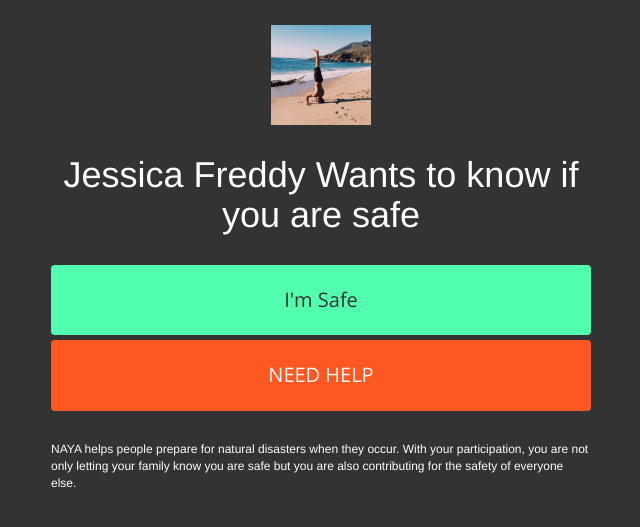
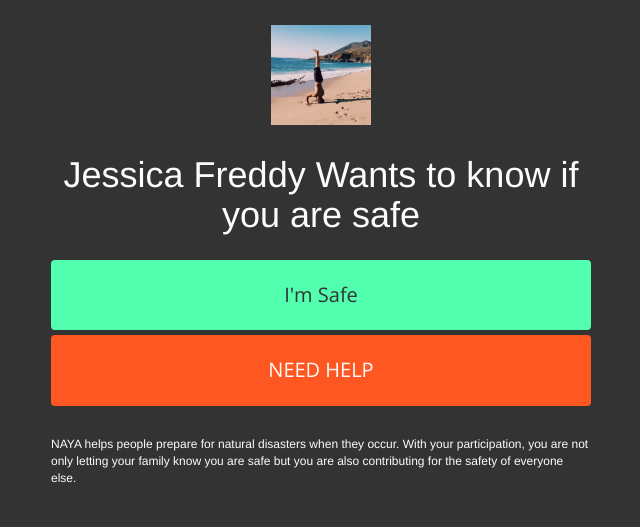
Before and after one commit to faaarmer/govhack15, a PHP site: page /m/index.html in a window 1280 px wide. Shown: the part 52-579 px from the top of the page, without its empty margins (319-959 px from the left). Run offline with PHP 8.4, Linux system fonts and the light colour scheme; some libraries are stand-ins or nearby versions.

Commit message:
Are you ok page style fixes

```diff
--- a/assets/stylesheets/_mobile.scss
+++ b/assets/stylesheets/_mobile.scss
@@ -28,7 +28,7 @@ h1.main-header {
   text-align: center;
 	color: #fcfcfc;
   font-weight: 300;
-  margin-bottom: 30px;
+  margin-bottom: 25px;
 }
 
 .ok_button, .help_button {
@@ -54,7 +54,7 @@ h1.main-header {
 }
 
 .help_button:hover {
-  color: #fcfcfc !important;
+  color: #333 !important;
 }
 
 p.about_naya {
--- a/assets/stylesheets/style.css
+++ b/assets/stylesheets/style.css
@@ -252,7 +252,7 @@ h1.main-header {
   text-align: center;
   color: #fcfcfc;
   font-weight: 300;
-  margin-bottom: 30px; }
+  margin-bottom: 25px; }
 
 .ok_button, .help_button {
   -webkit-border-radius: 3;
@@ -273,7 +273,7 @@ h1.main-header {
   margin-bottom: 30px !important; }
 
 .help_button:hover {
-  color: #fcfcfc !important; }
+  color: #333 !important; }
 
 p.about_naya {
   font-size: 12px;
--- a/m/index.html
+++ b/m/index.html
@@ -17,19 +17,19 @@
     <link rel="stylesheet" href="https://maxcdn.bootstrapcdn.com/bootstrap/3.3.5/js/bootstrap.min.js">
 
        <!-- Favicon -->
-    <link rel="apple-touch-icon" sizes="57x57" href="assets/favicon/apple-touch-icon-57x57.png">
-    <link rel="apple-touch-icon" sizes="60x60" href="assets/favicon/apple-touch-icon-60x60.png">
-    <link rel="apple-touch-icon" sizes="72x72" href="assets/favicon/apple-touch-icon-72x72.png">
-    <link rel="apple-touch-icon" sizes="76x76" href="assets/favicon/apple-touch-icon-76x76.png">
-    <link rel="apple-touch-icon" sizes="114x114" href="assets/favicon/apple-touch-icon-114x114.png">
-    <link rel="apple-touch-icon" sizes="120x120" href="assets/favicon/apple-touch-icon-120x120.png">
-    <link rel="apple-touch-icon" sizes="144x144" href="assets/favicon/apple-touch-icon-144x144.png">
-    <link rel="apple-touch-icon" sizes="152x152" href="assets/favicon/apple-touch-icon-152x152.png">
-    <link rel="apple-touch-icon" sizes="180x180" href="assets/favicon/apple-touch-icon-180x180.png">
-    <link rel="icon" type="image/png" href="assets/favicon/favicon-32x32.png" sizes="32x32">
-    <link rel="icon" type="image/png" href="assets/favicon/android-chrome-192x192.png" sizes="192x192">
-    <link rel="icon" type="image/png" href="assets/favicon/favicon-96x96.png" sizes="96x96">
-    <link rel="icon" type="image/png" href="assets/favicon/favicon-16x16.png" sizes="16x16">
+    <link rel="apple-touch-icon" sizes="57x57" href="../assets/favicon/apple-touch-icon-57x57.png">
+    <link rel="apple-touch-icon" sizes="60x60" href="../assets/favicon/apple-touch-icon-60x60.png">
+    <link rel="apple-touch-icon" sizes="72x72" href="../assets/favicon/apple-touch-icon-72x72.png">
+    <link rel="apple-touch-icon" sizes="76x76" href="../assets/favicon/apple-touch-icon-76x76.png">
+    <link rel="apple-touch-icon" sizes="114x114" href="../assets/favicon/apple-touch-icon-114x114.png">
+    <link rel="apple-touch-icon" sizes="120x120" href="../assets/favicon/apple-touch-icon-120x120.png">
+    <link rel="apple-touch-icon" sizes="144x144" href="../assets/favicon/apple-touch-icon-144x144.png">
+    <link rel="apple-touch-icon" sizes="152x152" href="../assets/favicon/apple-touch-icon-152x152.png">
+    <link rel="apple-touch-icon" sizes="180x180" href="../assets/favicon/apple-touch-icon-180x180.png">
+    <link rel="icon" type="image/png" href="../assets/favicon/favicon-32x32.png" sizes="32x32">
+    <link rel="icon" type="image/png" href="../assets/favicon/android-chrome-192x192.png" sizes="192x192">
+    <link rel="icon" type="image/png" href="../assets/favicon/favicon-96x96.png" sizes="96x96">
+    <link rel="icon" type="image/png" href="../assets/favicon/favicon-16x16.png" sizes="16x16">
     <link rel="manifest" href="/manifest.json">
     <meta name="msapplication-TileColor" content="#da532c">
     <meta name="msapplication-TileImage" content="/mstile-144x144.png">
```
Also changed, not shown: 1 other file.
